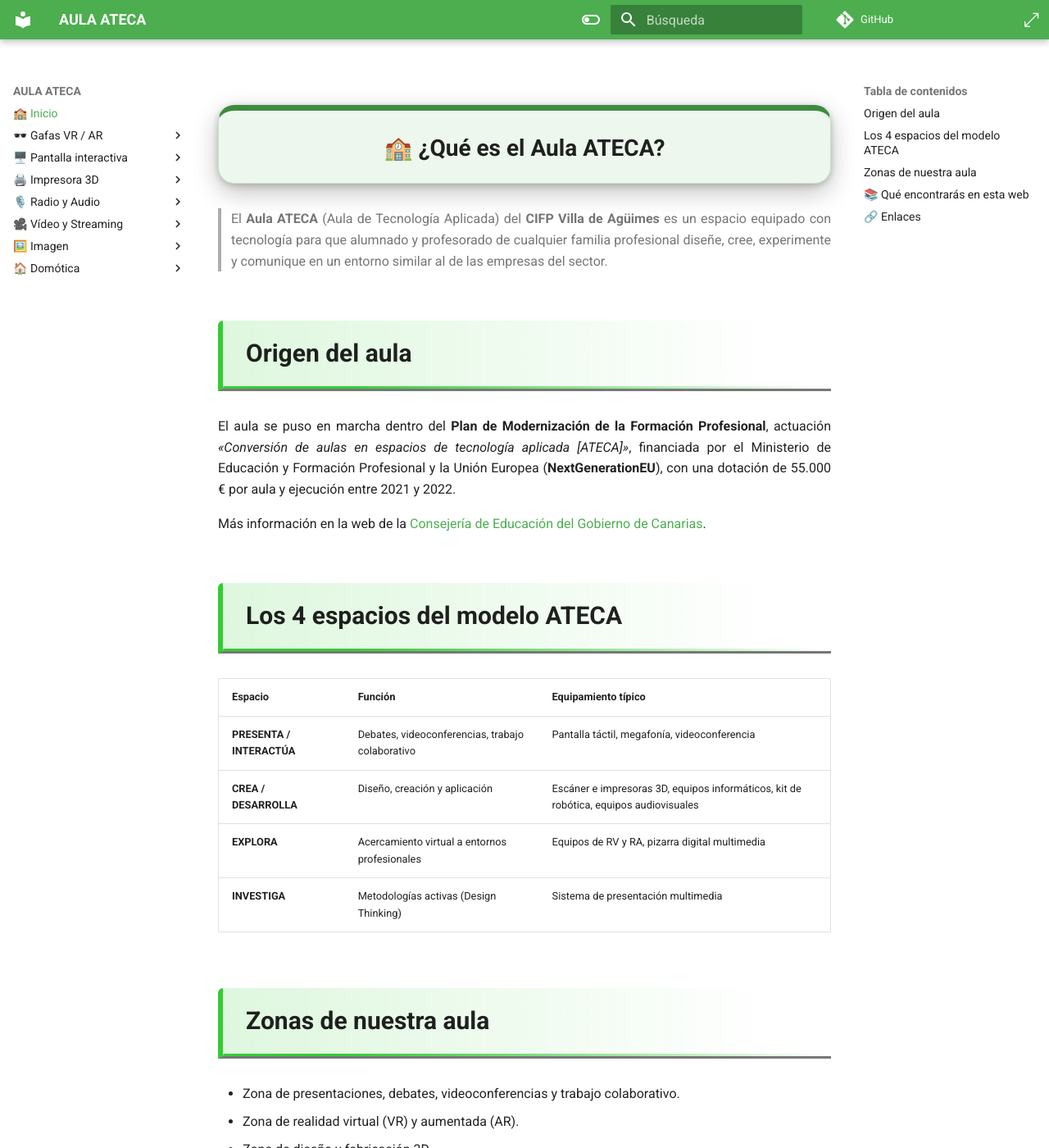
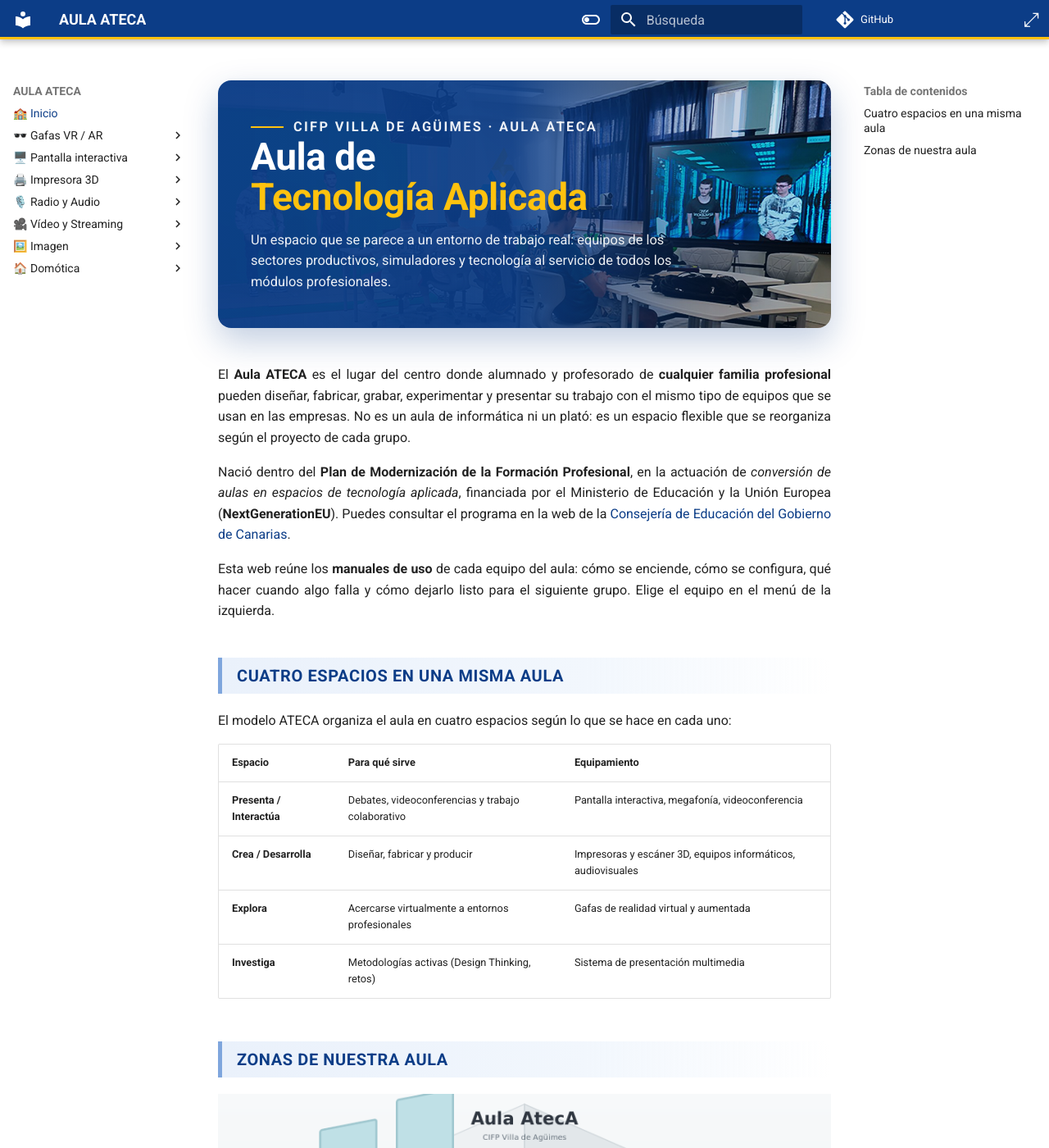
Before and after one commit to AulaAteca/ateca, an MkDocs documentation site: the page built from docs/index.md, in a window 1280 px wide and 1400 px high. Shown: the whole window at 82% size. Built offline with MkDocs 1.6.1 and Material for MkDocs 9.7.7, drawn with Linux system fonts in a browser that asks for light colours; comment, search, counter and statistics services are not loaded; some of the changed text lies outside the part shown.

Commit message:
20261118 update

```diff
--- /dev/null
+++ b/docs/assets/css/ateca.css
@@ -0,0 +1,145 @@
+/* ============================================================
+   PALETA ATECA — azules y amarillo de la web oficial del aula
+   (https://www3.gobiernodecanarias.org/medusa/proyecto/35014664-0006/)
+   Requiere en mkdocs.yml: primary: custom · accent: custom
+   ============================================================ */
+:root {
+  --ateca-azul: #0c3d87;          /* cabecera de la web ATECA */
+  --ateca-azul-oscuro: #082c63;
+  --ateca-azul-medio: #1f5fb8;
+  --ateca-azul-claro: #7fa6dd;
+  --ateca-azul-fondo: #eaf1fb;
+  --ateca-amarillo: #ffc20e;      /* botón "Reservar ATECA" */
+}
+
+[data-md-color-primary="custom"] {
+  --md-primary-fg-color: var(--ateca-azul);
+  --md-primary-fg-color--light: var(--ateca-azul-medio);
+  --md-primary-fg-color--dark: var(--ateca-azul-oscuro);
+  --md-primary-bg-color: #ffffff;
+  --md-primary-bg-color--light: rgba(255, 255, 255, .7);
+}
+
+[data-md-color-accent="custom"] {
+  --md-accent-fg-color: var(--ateca-azul-medio);
+  --md-accent-fg-color--transparent: rgba(31, 95, 184, .1);
+  --md-accent-bg-color: #ffffff;
+  --md-accent-bg-color--light: rgba(255, 255, 255, .7);
+}
+
+/* Modo oscuro: enlaces y acento más luminosos para que se lean */
+[data-md-color-scheme="slate"][data-md-color-primary="custom"] {
+  --md-typeset-a-color: #8ab4ff;
+}
+[data-md-color-scheme="slate"][data-md-color-accent="custom"] {
+  --md-accent-fg-color: var(--ateca-amarillo);
+  --md-accent-fg-color--transparent: rgba(255, 194, 14, .12);
+}
+
+/* Fina línea amarilla bajo la cabecera, como acento de marca */
+.md-header {
+  box-shadow: inset 0 -3px 0 var(--ateca-amarillo), 0 0 .2rem rgba(0, 0, 0, .1), 0 .2rem .4rem rgba(0, 0, 0, .2);
+}
+
+/* ============================================================
+   HERO DE LA PORTADA (index.md)
+   ============================================================ */
+.md-typeset .ateca-hero {
+  position: relative;
+  display: flex;
+  align-items: center;
+  min-height: 15rem;
+  margin: 0 0 2.2rem;
+  padding: 2.2rem 2rem;
+  border-radius: .8rem;
+  overflow: hidden;
+  color: #fff;
+  background:
+    linear-gradient(90deg,
+      rgba(12, 61, 135, .97) 0%,
+      rgba(12, 61, 135, .92) 48%,
+      rgba(12, 61, 135, .3) 78%,
+      rgba(12, 61, 135, .05) 100%),
+    url("../img/ateca/aula-ateca-hero.jpg") center right / cover no-repeat;
+  box-shadow: 0 .8rem 2rem rgba(12, 61, 135, .25);
+}
+
+.md-typeset .ateca-hero__texto {
+  max-width: 26rem;
+}
+
+.md-typeset .ateca-hero__eyebrow {
+  margin: 0 0 .9rem;
+  padding-left: 2.6rem;
+  background: linear-gradient(var(--ateca-amarillo), var(--ateca-amarillo)) left center / 2rem 2px no-repeat;
+  color: var(--ateca-amarillo);
+  font-size: .62rem;
+  font-weight: 700;
+  letter-spacing: .14em;
+  text-transform: uppercase;
+  text-align: left;
+}
+
+.md-typeset .ateca-hero h1 {
+  margin: 0 0 .8rem;
+  color: #fff;
+  font-size: 2.3rem;
+  font-weight: 800 !important;
+  line-height: 1.05;
+  letter-spacing: -.01em;
+  text-align: left;
+}
+
+.md-typeset .ateca-hero h1 span {
+  display: block;
+  color: var(--ateca-amarillo);
+}
+
+.md-typeset .ateca-hero p {
+  margin: 0;
+  color: rgba(255, 255, 255, .92);
+  font-size: .82rem;
+  line-height: 1.55;
+  text-align: left;
+}
+
+@media screen and (max-width: 44.9375em) {
+  .md-typeset .ateca-hero {
+    min-height: 0;
+    padding: 1.6rem 1.3rem;
+    background:
+      linear-gradient(rgba(12, 61, 135, .9), rgba(12, 61, 135, .9)),
+      url("../img/ateca/aula-ateca-hero.jpg") center / cover no-repeat;
+  }
+  .md-typeset .ateca-hero h1 { font-size: 1.8rem; }
+}
+
+/* ============================================================
+   FICHA DE EQUIPO (imagen + datos clave en dos columnas)
+   ============================================================ */
+.md-typeset .ficha-equipo {
+  display: grid;
+  grid-template-columns: 11rem 1fr;
+  gap: 1.4rem;
+  align-items: center;
+  margin: 0 0 1.8rem;
+  padding: 1rem 1.2rem;
+  border: 1px solid color-mix(in srgb, var(--ateca-azul) 18%, transparent);
+  border-radius: .8rem;
+  background: color-mix(in srgb, var(--ateca-azul) 4%, var(--md-default-bg-color));
+}
+
+.md-typeset .ficha-equipo img {
+  width: 100%;
+  margin: 0;
+  border-radius: .5rem;
+}
+
+.md-typeset .ficha-equipo ul {
+  margin: 0;
+}
+
+@media screen and (max-width: 44.9375em) {
+  .md-typeset .ficha-equipo { grid-template-columns: 1fr; }
+  .md-typeset .ficha-equipo img { max-width: 12rem; margin: 0 auto; }
+}
--- a/docs/assets/css/cards.css
+++ b/docs/assets/css/cards.css
@@ -1,37 +1,70 @@
-/* Título convertido en tarjeta */
+/* ============================================================
+   TÍTULO H1 CONVERTIDO EN CABECERA  ·  # Título { .card }
+   Inspirado en la portada de la web ATECA: fondo azul,
+   antetítulo amarillo con guion y órbita decorativa.
+   ============================================================ */
 .md-typeset h1.card {
+  position: relative;
   width: 100%;
   max-width: none;
-  margin: 1.5rem 0;
-  padding: 1.4rem 1.5rem 1.2rem;
-  border: .05rem solid color-mix(in srgb, var(--md-primary-fg-color) 25%, transparent);
-  border-top: .35rem solid color-mix(in srgb, var(--md-primary-fg-color) 80%, black);
-  border-radius: 1rem;
-  background: color-mix(in srgb, var(--md-primary-fg-color) 10%, var(--md-default-bg-color));
-  box-shadow:
-    0 .5rem 1.5rem rgba(0, 0, 0, .25),
-    0 .1rem .4rem rgba(0, 0, 0, .2);
-  font-size: 1.4rem;
-  font-weight: 700;
-  line-height: 1.3;
-  letter-spacing: normal;
-  color: var(--md-default-fg-color);
-  transition: box-shadow 250ms, transform 250ms;
+  margin: 0 0 2rem;
+  padding: 2.1rem 1.8rem 1.6rem;
+  border: 0;
+  border-radius: .8rem;
+  overflow: hidden;
+  background:
+    radial-gradient(circle at 88% 18%, rgba(255, 194, 14, .16) 0, transparent 38%),
+    linear-gradient(135deg, #0c3d87 0%, #12489a 55%, #1f5fb8 100%);
+  box-shadow: 0 .6rem 1.6rem rgba(12, 61, 135, .25);
+  color: #fff;
+  font-size: 1.75rem;
+  font-weight: 800 !important;
+  line-height: 1.15;
+  letter-spacing: -.01em;
+  text-align: left;
 }
 
-.md-typeset h1.card:hover {
-  transform: translateY(-.15rem);
-  box-shadow:
-    0 .8rem 2.2rem rgba(0, 0, 0, .35),
-    0 .2rem .6rem rgba(0, 0, 0, .25);
+/* Antetítulo: — AULA ATECA · CIFP VILLA DE AGÜIMES */
+.md-typeset h1.card::before {
+  content: "Aula ATECA · CIFP Villa de Agüimes";
+  display: block;
+  margin-bottom: .9rem;
+  padding-left: 2.6rem;
+  background: linear-gradient(#ffc20e, #ffc20e) left center / 2rem 2px no-repeat;
+  color: #ffc20e;
+  font-size: .6rem;
+  font-weight: 700;
+  letter-spacing: .14em;
+  text-transform: uppercase;
 }
 
-/* Segunda línea de la tarjeta (el texto en cursiva del título) */
+/* Órbita discontinua decorativa (como el logo de la web) */
+.md-typeset h1.card::after {
+  content: "";
+  position: absolute;
+  top: -4.5rem;
+  right: -3.5rem;
+  width: 13rem;
+  height: 13rem;
+  border: 2px dashed rgba(255, 194, 14, .35);
+  border-radius: 50%;
+  pointer-events: none;
+}
+
+/* Segunda línea (el texto en cursiva del título) */
 .md-typeset h1.card em {
   display: block;
-  margin-top: .35rem;
-  font-size: 1.05rem;
+  margin-top: .55rem;
+  color: rgba(255, 255, 255, .85);
+  font-size: .95rem;
   font-style: normal;
   font-weight: 400;
-  opacity: .85;
+  letter-spacing: normal;
 }
+
+@media screen and (max-width: 44.9375em) {
+  .md-typeset h1.card {
+    padding: 1.6rem 1.2rem 1.3rem;
+    font-size: 1.4rem;
+  }
+}
--- a/docs/assets/css/extra.css
+++ b/docs/assets/css/extra.css
@@ -9,18 +9,11 @@ h1 {
   text-align: center;
 }
 
-/* Resaltar los títulos H2 (##) */
-h2 {
-  color: #777;         /* Color Índigo estándar (puedes usar también #4b0082 para índigo oscuro) */
-  font-weight: 600 !important; /* Fuerza el grosor al máximo (Ultra-Bold) */
-  border-bottom: 3px solid #777; /* Línea inferior a juego con el color índigo */
-  padding-bottom: 3px;    /* Espacio entre el texto y la línea */
-  margin-top: 33px;       /* Espacio superior para separar del párrafo anterior */
-}
+/* Títulos H2 (##): estilo de banda azul, definido en seccion.css */
 
 /* Resaltar los títulos H3 (###) */
 h3 {
-  color: #36a8b7;       /* Color naranja para contrastar */
+  color: #1f5fb8;       /* Azul medio ATECA */
   font-weight: 600 !important; /* Fuerza el grosor al máximo (Ultra-Bold) */
   margin-top: 22px;
 }
@@ -64,7 +57,7 @@ img {
   border-radius: 8px;
   padding: 1rem 1.2rem;
   overflow-x: auto;
-  border-left: 5px solid #00adef;
+  border-left: 5px solid #1f5fb8;
   box-shadow: 0 4px 12px #000;
   margin: 1.2rem 0;
 }
@@ -115,7 +108,7 @@ Importa la fuente si quieres usar Roboto Mono
 .md-typeset code.yercod {
   font-family: 'JetBrains Mono', monospace;
   background-color: #383838;
-  color: #00e676;
+  color: #ffc20e;
   padding: 2px 6px;
   border-radius: 4px;
   font-size: 0.9em;
@@ -128,7 +121,7 @@ Clase específica para negrita en Arial Negra y Mayúsculas
   font-family: Arial, "Helvetica Neue", Helvetica, sans-serif;
   font-weight: 900;           /* Hace la fuente más gruesa / negra */
   text-transform: uppercase;  /* Convierte todo el texto a mayúsculas */
-  color: #00e676;
+  color: #ffc20e;
   background-color: #383838;
   padding: 2px 6px;
   border-radius: 4px;
--- a/docs/assets/css/seccion.css
+++ b/docs/assets/css/seccion.css
@@ -1,53 +1,47 @@
-/* Color propio para las secciones destacadas */
-:root {
-  --seccion-color: #32CD32;   /* índigo elegante (modo claro) */
-}
-[data-md-color-scheme="slate"] {
-  --seccion-color: #48D1CC;   /* versión más luminosa para modo oscuro */
+/* ============================================================
+   TÍTULOS H2  ·  ## Título { .seccion }
+   Estilo "banda" (mismo patrón que el repositorio de formación),
+   en los azules de la web ATECA. Se aplica a todos los H2,
+   lleven o no la clase .seccion.
+   ============================================================ */
+.md-typeset h2,
+.md-typeset h2.seccion {
+  position: static;
+  margin: 2.2em 0 1em;
+  padding: .45em .9em;
+  border: none;
+  border-left: 5px solid #7fa6dd;
+  border-radius: 0 12px 12px 0;
+  background: linear-gradient(90deg, #eaf1fb 0%, #f2f7fd 60%, transparent 100%);
+  box-shadow: none;
+  color: #0c3d87;
+  font-size: 1.25em;
+  font-weight: 700 !important;
+  line-height: 1.3;
+  letter-spacing: .03em;
+  text-transform: uppercase;
 }
 
-/* Título de sección destacado */
-.md-typeset h2.seccion {
-  position: relative;
-  margin: 3rem 0 1.5rem;
-  padding: 1rem 1.4rem 1.2rem;
-  border-left: .3rem solid var(--seccion-color);
-  border-radius: .3rem .3rem 0 0;
-  background: linear-gradient(
-    90deg,
-    color-mix(in srgb, var(--seccion-color) 16%, transparent) 0%,
-    transparent 90%
-  );
-  font-size: 1.5rem;
-  font-weight: 700;
-  line-height: 1.3;
-  letter-spacing: normal;
-  color: var(--md-default-fg-color);
+/* Se elimina el subrayado degradado del estilo anterior */
+.md-typeset h2.seccion::after {
+  content: none;
 }
 
-/* Subrayado: intenso al inicio y se desvanece hacia la derecha */
-.md-typeset h2.seccion::after {
-  content: "";
-  position: absolute;
-  left: 0;
-  right: 0;
-  bottom: 0;
-  height: .18rem;
-  border-radius: 1rem;
-  background: linear-gradient(
-    90deg,
-    var(--seccion-color) 0%,
-    var(--seccion-color) 20%,
-    transparent 100%
-  );
+[data-md-color-scheme="slate"] .md-typeset h2,
+[data-md-color-scheme="slate"] .md-typeset h2.seccion {
+  border-left-color: #5b8fd6;
+  background: linear-gradient(90deg, rgba(12, 61, 135, .55) 0%, rgba(31, 95, 184, .18) 60%, transparent 100%);
+  color: #c9dcff;
 }
 
 /* Segunda línea opcional (texto en cursiva) */
 .md-typeset h2.seccion em {
   display: block;
-  margin-top: .3rem;
-  font-size: 1rem;
+  margin-top: .25rem;
+  font-size: .8em;
   font-style: normal;
   font-weight: 400;
+  letter-spacing: normal;
+  text-transform: none;
   opacity: .8;
 }
--- a/docs/index.md
+++ b/docs/index.md
@@ -1,42 +1,33 @@
-# 🏫 ¿Qué es el Aula ATECA? { .card }
+<section class="ateca-hero">
+  <div class="ateca-hero__texto">
+    <p class="ateca-hero__eyebrow">CIFP Villa de Agüimes · Aula ATECA</p>
+    <h1>Aula de <span>Tecnología Aplicada</span></h1>
+    <p>Un espacio que se parece a un entorno de trabajo real: equipos de los sectores productivos, simuladores y tecnología al servicio de todos los módulos profesionales.</p>
+  </div>
+</section>
 
-> El **Aula ATECA** (Aula de Tecnología Aplicada) del **CIFP Villa de Agüimes** es un espacio equipado con tecnología para que alumnado y profesorado de cualquier familia profesional diseñe, cree, experimente y comunique en un entorno similar al de las empresas del sector.
+El **Aula ATECA** es el lugar del centro donde alumnado y profesorado de **cualquier familia profesional** pueden diseñar, fabricar, grabar, experimentar y presentar su trabajo con el mismo tipo de equipos que se usan en las empresas. No es un aula de informática ni un plató: es un espacio flexible que se reorganiza según el proyecto de cada grupo.
 
-## Origen del aula { .seccion }
+Nació dentro del **Plan de Modernización de la Formación Profesional**, en la actuación de *conversión de aulas en espacios de tecnología aplicada*, financiada por el Ministerio de Educación y la Unión Europea (**NextGenerationEU**). Puedes consultar el programa en la web de la [Consejería de Educación del Gobierno de Canarias](https://www.gobiernodecanarias.org/educacion/web/programas_cofinanciados/nextgenerationeu/plan-fp-crecimiento-economico-social-empleabilidad/conversion_aulas_espacios_tecnologia_aplicada/){target="_blank"}.
 
-El aula se puso en marcha dentro del **Plan de Modernización de la Formación Profesional**, actuación *«Conversión de aulas en espacios de tecnología aplicada [ATECA]»*, financiada por el Ministerio de Educación y Formación Profesional y la Unión Europea (**NextGenerationEU**), con una dotación de 55.000 € por aula y ejecución entre 2021 y 2022.
+Esta web reúne los **manuales de uso** de cada equipo del aula: cómo se enciende, cómo se configura, qué hacer cuando algo falla y cómo dejarlo listo para el siguiente grupo. Elige el equipo en el menú de la izquierda.
 
-Más información en la web de la [Consejería de Educación del Gobierno de Canarias](https://www.gobiernodecanarias.org/educacion/web/programas_cofinanciados/nextgenerationeu/plan-fp-crecimiento-economico-social-empleabilidad/conversion_aulas_espacios_tecnologia_aplicada/){target="_blank"}.
+## Cuatro espacios en una misma aula { .seccion }
 
-## Los 4 espacios del modelo ATECA { .seccion }
+El modelo ATECA organiza el aula en cuatro espacios según lo que se hace en cada uno:
 
-| Espacio | Función | Equipamiento típico |
+| Espacio | Para qué sirve | Equipamiento |
 |---|---|---|
-| **PRESENTA / INTERACTÚA** | Debates, videoconferencias, trabajo colaborativo | Pantalla táctil, megafonía, videoconferencia |
-| **CREA / DESARROLLA** | Diseño, creación y aplicación | Escáner e impresoras 3D, equipos informáticos, kit de robótica, equipos audiovisuales |
-| **EXPLORA** | Acercamiento virtual a entornos profesionales | Equipos de RV y RA, pizarra digital multimedia |
-| **INVESTIGA** | Metodologías activas (Design Thinking) | Sistema de presentación multimedia |
+| **Presenta / Interactúa** | Debates, videoconferencias y trabajo colaborativo | Pantalla interactiva, megafonía, videoconferencia |
+| **Crea / Desarrolla** | Diseñar, fabricar y producir | Impresoras y escáner 3D, equipos informáticos, audiovisuales |
+| **Explora** | Acercarse virtualmente a entornos profesionales | Gafas de realidad virtual y aumentada |
+| **Investiga** | Metodologías activas (Design Thinking, retos) | Sistema de presentación multimedia |
 
 ## Zonas de nuestra aula { .seccion }
 
-- Zona de presentaciones, debates, videoconferencias y trabajo colaborativo.
-- Zona de realidad virtual (VR) y aumentada (AR).
-- Zona de diseño y fabricación 3D.
-- Zona de grabación, edición y retransmisión de vídeo.
-- Zona de grabación, edición y retransmisión de audio y radio.
+![Zonas del Aula ATECA: realidad virtual, fabricación 3D, radio, vídeo, imagen y domótica](assets/img/ateca/aula-ateca-zonas.png){ width="760" }
 
-## 📚 Qué encontrarás en esta web { .seccion }
+En la práctica, esos cuatro espacios se reparten en seis zonas de trabajo: **realidad virtual y aumentada**, **diseño y fabricación 3D**, **radio y audio**, **vídeo y streaming** (con plató de croma), **edición de imagen e impresión** y **domótica**. Cada una tiene su propio apartado en el menú.
 
-| Sección | Contenido |
-|---|---|
-| 🕶️ [Gafas VR / AR](gafas/realidad-virtual-aumentada.md) | Meta Quest 2, tablets de realidad aumentada, [apps VR gratuitas por familia profesional](gafas/apps-vr-gratuitas.md) y [manual de trabajo 2026](gafas/manual-trabajo-2026.md) |
-| 🖥️ [Pantalla interactiva](pantalla/newline-lyra.md) | Newline Lyra TT-8621Q: pizarra digital, anotación y proyección inalámbrica |
-| 🖨️ [Impresora 3D](impresora/diseno-fabricacion-3d.md) | Artillery Genius Pro, Ultimaker, escáner IT3D Scan y [repositorios de diseños gratuitos](impresora/repositorios-disenos-3d.md) |
-| 🎙️ [Radio y Audio](radio/radio-audio.md) | Radio Entérate, grabación y edición de audio |
-| 🎥 [Vídeo y Streaming](video/video-streaming.md) | Producción multicámara, [plató de croma con ATEM Mini Pro](video/atem-mini-pro-croma.md) y [OBS Studio](video/obs.md) |
-| 🖼️ [Imagen](imagen/edicion-imagen-impresion.md) | Software de retoque, diseño vectorial y preparación para impresión |
-| 🏠 [Domótica](domotica/domotica-automatizacion.md) | Altavoces Sonos, audio en red y automatización |
-
-## 🔗 Enlaces { .seccion }
-
-- 🌐 [Web oficial del Aula ATECA del CIFP Villa de Agüimes](https://www3.gobiernodecanarias.org/medusa/proyecto/35014664-0006/){target="_blank"}
+!!! tip "¿Quieres usar el aula con tu grupo?"
+    El aula se reserva por franjas horarias desde el [sistema de reservas del centro](https://www3.gobiernodecanarias.org/educacion/cau_ce/reservas/35014664/edit_room.php?room=58){target="_blank"}. Antes de la sesión, revisa el manual del equipo que vayas a usar: casi todos los problemas habituales están resueltos ahí.
--- a/mkdocs.yml
+++ b/mkdocs.yml
@@ -9,14 +9,14 @@ theme:
    # logo: assets/favicon.svg
    palette:
       - scheme: default
-        primary: green
-        accent: indigo
+        primary: custom
+        accent: custom
         toggle:
            icon: material/toggle-switch-off-outline
            name: Modo oscuro
       - scheme: slate
-        primary: pink
-        accent: green
+        primary: custom
+        accent: custom
         toggle:
            icon: material/toggle-switch
            name: Modo claro
@@ -32,6 +32,8 @@ nav:
         - Newline Lyra TT-8621Q: pantalla/newline-lyra.md
    - 🖨️ Impresora 3D:
         - Diseño e impresión 3D: impresora/diseno-fabricacion-3d.md
+        - Artillery Genius Pro: impresora/artillery-genius-pro.md
+        - Ultimaker S3: impresora/ultimaker-s3.md
         - Diseños 3D gratuitos: impresora/repositorios-disenos-3d.md
    - 🎙️ Radio y Audio:
         - Radio y audio: radio/radio-audio.md
@@ -49,6 +51,7 @@ plugins:
    - glightbox
 
 extra_css:
+   - assets/css/ateca.css
    - assets/css/extra.css
    - assets/css/cards.css
    - assets/css/seccion.css
```
Also changed, not shown: docs/impresora/artillery-genius-pro.md (added, +85 -0 lines), docs/impresora/diseno-fabricacion-3d.md (+22 -34 lines), docs/impresora/ultimaker-s3.md (added, +78 -0 lines), docs/assets/img/ateca/aula-ateca-hero.jpg (added), docs/assets/img/ateca/aula-ateca-zonas.png (added), docs/assets/img/imp/artillery-genius-pro.png (added), docs/assets/img/imp/ultimaker-s3.png (added).
